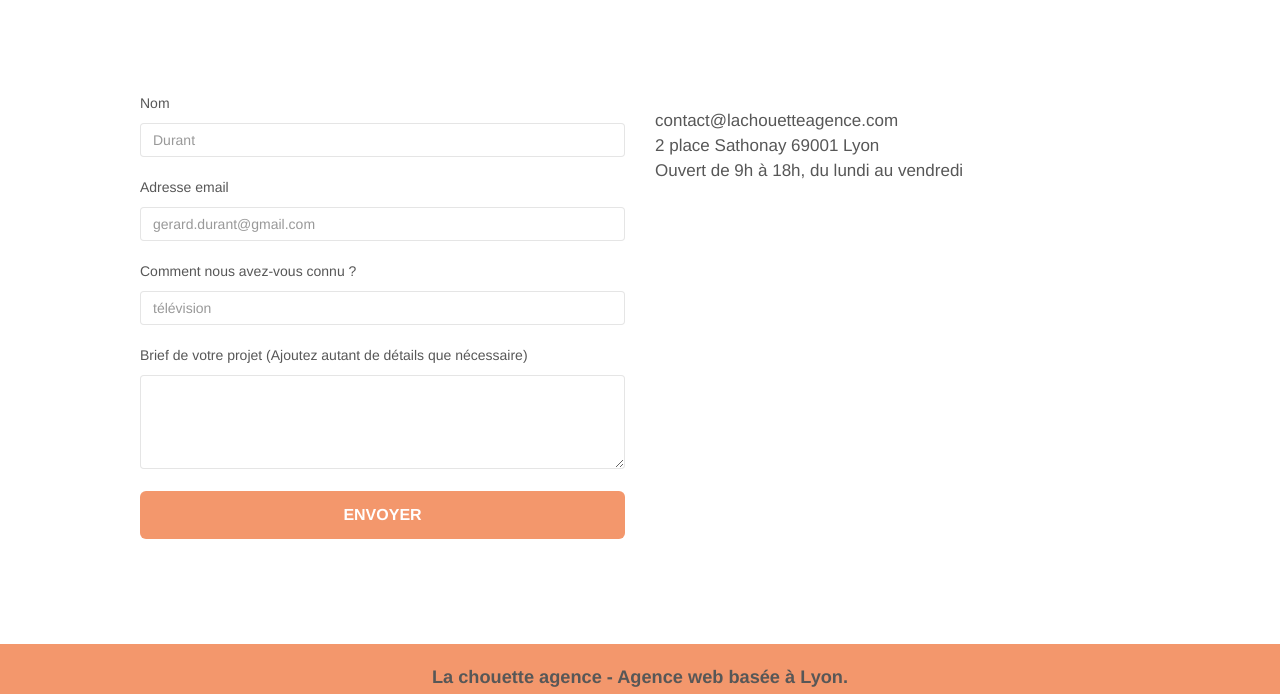
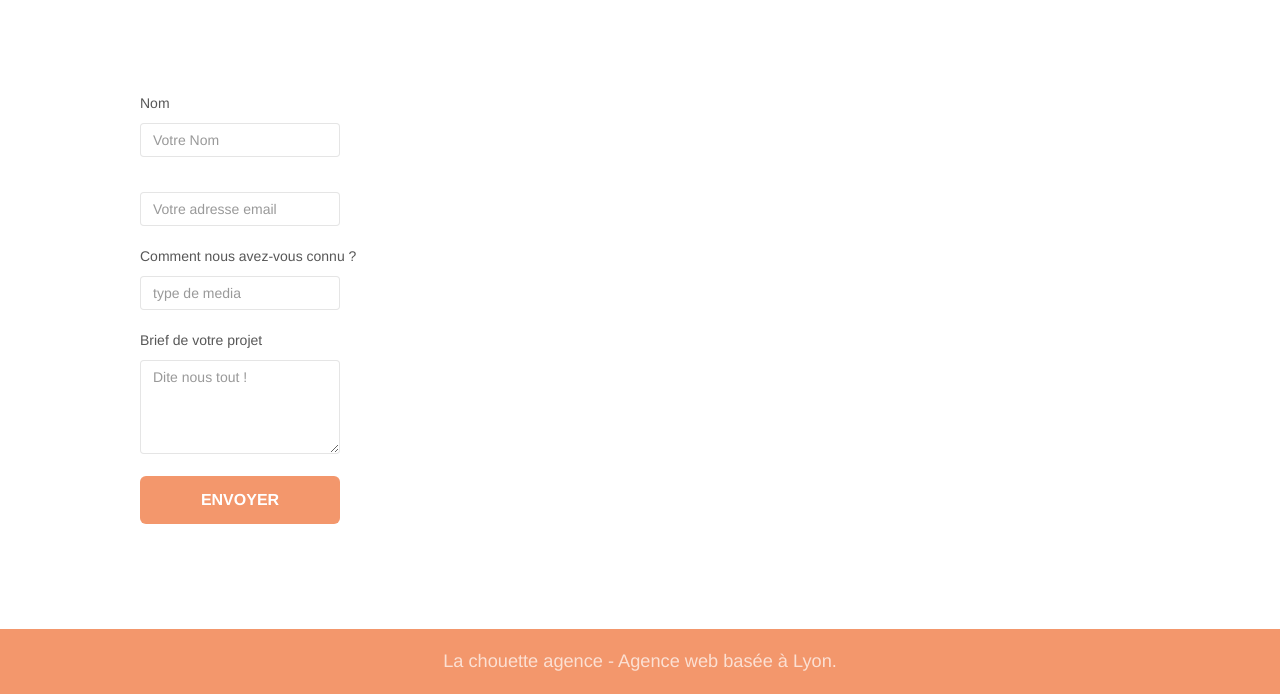
Before and after one commit to Winters67/P4_Seo_Agence, a plain HTML site: page page2.html in a window 1280 px wide. Shown: the part 448-1142 px from the top of the page. Drawn offline with nearby package versions, Linux system fonts and the light colour scheme; files that its build step writes are made by us from their sources; a script that the page names is missing.

Commit message:
Mofification du footer

```diff
--- a/page2.html
+++ b/page2.html
@@ -80,30 +80,26 @@
 								<form id="form" method="post" action="#">
 									<div class="form-group">
 										<label for="name">Nom</label><br>
-										<input id="name" class="form-control" placeholder="Durant" required />
+										<input id="name" class="form-control" placeholder="Votre Nom" required />
 									</div>
 									<div class="form-group">
-										<label for="email">Adresse email</label><br>
-										<input id="email" class="form-control" type="email" placeholder="gerard.durant@gmail.com"
-											required />
+										<label for="email"></label><br>
+										<input id="email" class="form-control" type="email" placeholder="Votre adresse email" required />
 									</div>
 									<div class="form-group">
 										<label for="input_504">Comment nous avez-vous connu ?</label><br>
-										<input class="form-control" type="email" placeholder="télévision" required id="input_504" />
+										<input class="form-control" type="email" placeholder="type de media" required id="input_504" />
 									</div>
 									<div class="form-group">
-										<label for="message">Brief de votre projet (Ajoutez autant de détails que nécessaire)</label><br>
-										<textarea id="message" class="form-control" rows="4" cols="50" required></textarea>
+										<label for="message">Brief de votre projet </label><br>
+										<textarea id="message" class="form-control" placeholder="Dite nous tout !" rows="4" cols="50"
+											required></textarea>
 									</div>
 									<button class="bloc-button btn btn-lg btn-block cta-hero btn-atomic-tangerine"
 										type="submit">Envoyer</button>
 								</form>
 							</div>
 							<div class="col-sm-6">
-								<h2 class="contact_adress">
-									contact@lachouetteagence.com<br>2 place Sathonay 69001 Lyon<br>Ouvert de 9h à 18h, du lundi au
-									vendredi<br>
-								</h2>
 							</div>
 						</div>
 					</div>
@@ -124,9 +120,13 @@
 				<div class="container bloc-sm">
 					<div class="row">
 						<div class="col-sm-12">
-							<p class="text-center black centre">
+							<p class="text-center contact_adress centre titre_size">
 								La chouette agence - Agence web basée à Lyon.<br>
 							</p>
+							<h2 class="contact_adress">
+								contact@lachouetteagence.com<br>2 place Sathonay 69001 Lyon<br>Ouvert de 9h à 18h, du lundi au
+								vendredi<br>
+							</h2>
 							<div class="row row-no-gutters social social_tableau">
 								<div class="col-sm-3">
 									<div class="text-center">
--- a/style.css
+++ b/style.css
@@ -510,6 +510,10 @@ button {
 .form-control {
     border-color: rgba(0, 0, 0, .1);
     box-shadow: none;
+width : 200px;
+     max-width : 500px;
+
+
 }
 
 .scrollToTop {
@@ -1121,15 +1125,24 @@ input {
 
 .row_tableau {
     display: flex;
-    justify-content: space-between;
+    justify-content: center;
 }
 
 .contact_adress {
+    color: rgba(255, 255, 255, .7)!important;
+    display: flex;
+   justify-content: center;
     font-size: 17px;
     line-height: 25px;
+    text-align: center;
+    padding-bottom: 10px;
 }
 
 /* footer */
+
+.titre_size{
+    font-size: 1.3em;
+}
 
 .social_tableau {
     display: flex;
@@ -1147,7 +1160,8 @@ input {
     }
 
     .row_tableau {
-        flex-direction: column;
+        /* flex-direction: column; */
+        justify-content: center;
     }
 }body {
     margin: 0;
@@ -1848,6 +1862,7 @@ p {
     padding: 12px 28px 12px 28px;
     font-size: 16px;
     font-weight: 700;
+    width: 200px;
 }
 
 .social {
@@ -2177,6 +2192,7 @@ h4 {
         width: 180px;
         height: 320px;
     }
+
 }
 
 @media (max-width: 400px) {
```
Also changed, not shown: index.html (+5 -1 lines), css/bootstrap.css.
